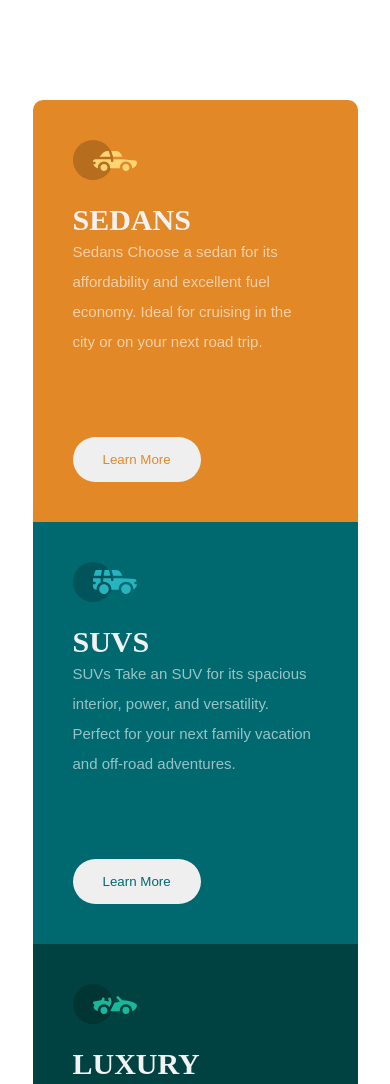
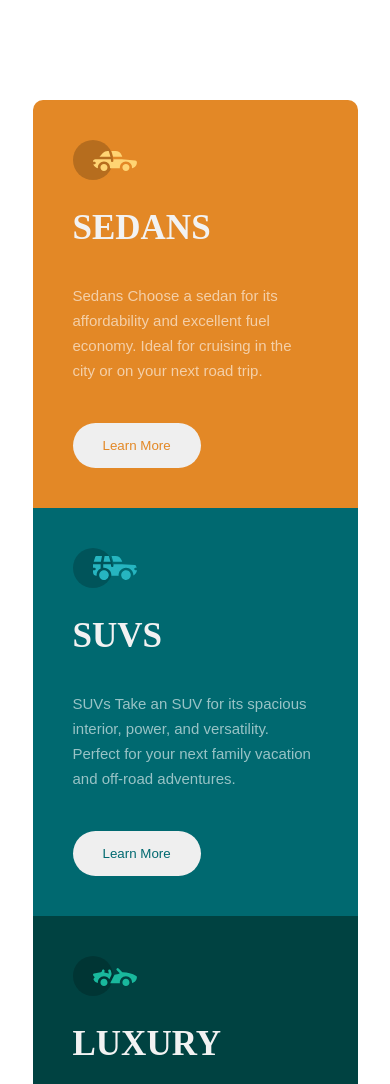
Before and after one commit to imlohit/3-column-preview-card-component-main, a plain HTML site: page index.html in a window 390 px wide. Shown: the top 1084 px of the page. Drawn offline with Linux system fonts and the light colour scheme; a web font is replaced by a local one.

Commit message:
complete mobile version styling

```diff
--- a/index.html
+++ b/index.html
@@ -30,7 +30,7 @@
 
         <div id="sedans" class="card">
             <img class="icon" src="images/icon-sedans.svg" alt="Sedans">
-            <h1>SEDANS</h1>
+            <h2>SEDANS</h2>
             <p>Sedans
                 Choose a sedan for its affordability and excellent fuel economy. Ideal for cruising in the city
                 or on your next road trip.</p>
@@ -38,7 +38,7 @@
         </div>
         <div id="suvs" class="card">
             <img class="icon" src="images/icon-suvs.svg" alt="SUVs">
-            <h1>SUVS</h1>
+            <h2>SUVS</h2>
             <p> SUVs
                 Take an SUV for its spacious interior, power, and versatility. Perfect for your next family vacation
                 and off-road adventures.</p>
@@ -46,7 +46,7 @@
         </div>
         <div id="luxury" class="card">
             <img class="icon" src="images/icon-luxury.svg" alt="luxury">
-            <h1>LUXURY</h1>
+            <h2>LUXURY</h2>
             <p>Luxury
                 Cruise in the best car brands without the bloated prices. Enjoy the enhanced comfort of a luxury
                 rental and arrive in style.</p>
--- a/style.css
+++ b/style.css
@@ -23,16 +23,18 @@ body{
 
 .card p{
     color: hsla(0, 0%, 100%, 0.75);
-    margin-bottom: 80px;
-    line-height: 30px;
+    margin-bottom: 40px;
+    line-height: 25px;
     opacity: 0.80;
 }
-.card h1{
+.card h2{
     color: hsl(0, 0%, 95%);
     font-family: Big Shoulders Display,serif;
+    font-size: 35px;
+    margin-bottom: 35px;
 }
 .card .icon{
-    margin-bottom: 20px;
+    margin-bottom: 25px;
 }
 
 .container .card {
```
